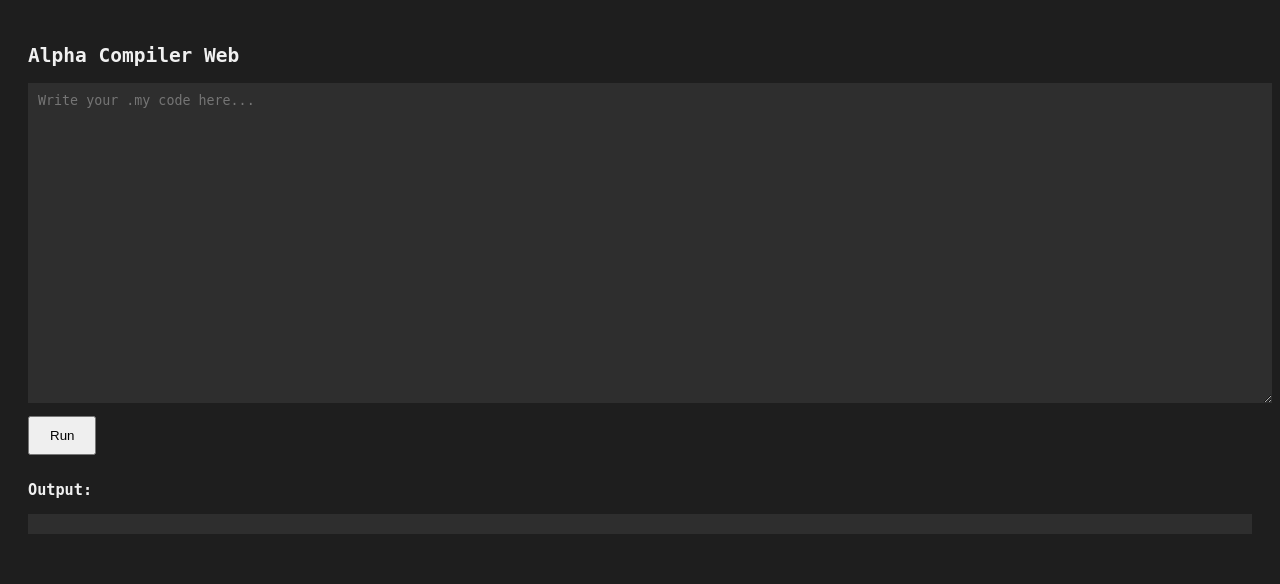
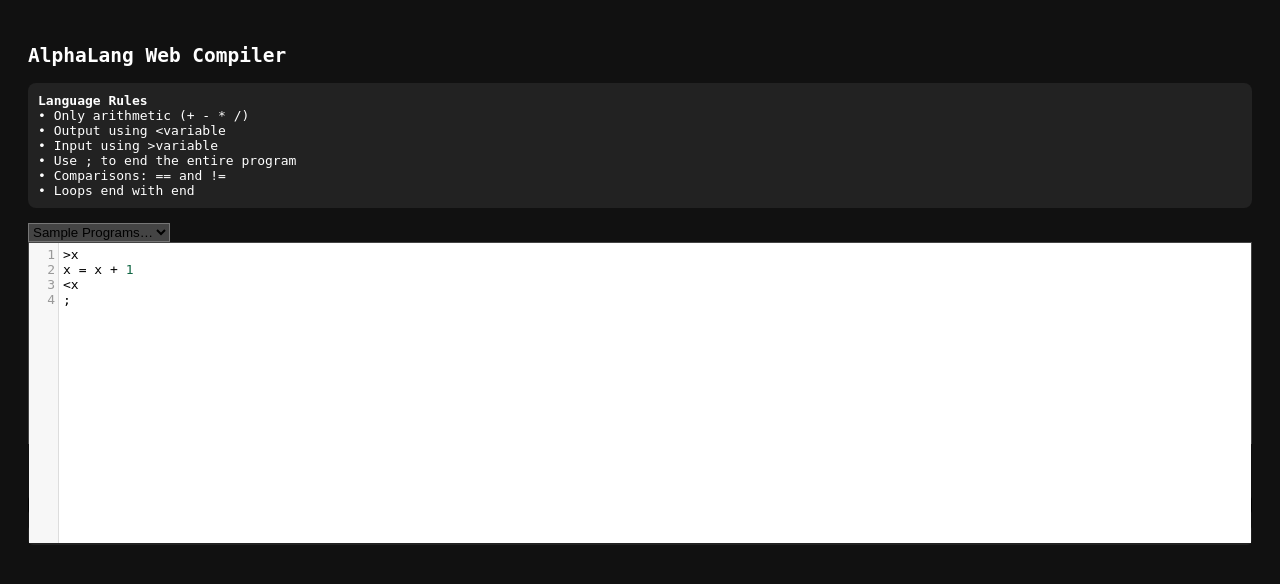
Before and after one commit to Git-of-abhay/Alpha-Compiler, a Flask app: page / in a window 1280 px wide. Shown: the top 584 px of the page. Run offline with Flask 3, Linux system fonts and the light colour scheme.

Commit message:
adding some GPT features so make it bit useful

```diff
--- a/templates/index.html
+++ b/templates/index.html
@@ -1,49 +1,142 @@
 <!DOCTYPE html>
-<html lang="en">
+<html>
 <head>
 <meta charset="UTF-8">
-<title>Alpha Compiler Web</title>
+<title>AlphaLang Compiler</title>
+
+
+<link rel="stylesheet" href="https://cdnjs.cloudflare.com/ajax/libs/codemirror/5.65.5/codemirror.min.css">
+<script src="https://cdnjs.cloudflare.com/ajax/libs/codemirror/5.65.5/codemirror.min.js"></script>
+<script src="https://cdnjs.cloudflare.com/ajax/libs/codemirror/5.65.5/mode/python/python.min.js"></script>
+
 <style>
-body { font-family: monospace; background: #1e1e1e; color: #f0f0f0; padding:20px; }
-textarea { width: 100%; height: 300px; background: #2e2e2e; color: #f0f0f0; border: none; padding: 10px; font-family: monospace; }
-button { padding: 10px 20px; margin: 10px 0; cursor: pointer; }
-pre { background: #2e2e2e; padding: 10px; white-space: pre-wrap; }
+body {
+  font-family: monospace;
+  background:#111;
+  color:white;
+  padding:20px;
+}
+#output {
+  white-space:pre-wrap;
+  background:#000;
+  padding:10px;
+  border-radius:5px;
+  margin-top:10px;
+}
+#memory {
+  white-space:pre-wrap;
+  background:#222;
+  padding:10px;
+  border-radius:5px;
+  margin-top:10px;
+}
+.btn {
+  padding:8px;
+  border:none;
+  margin:5px;
+  border-radius:4px;
+  cursor:pointer;
+  color:white;
+}
+.run { background:#28a745; }
+.reset { background:#d63333; }
+.samples { background:#444; }
 </style>
 </head>
+
 <body>
-<h2>Alpha Compiler Web</h2>
-<textarea id="code" placeholder="Write your .my code here..."></textarea><br>
-<button onclick="runCode()">Run</button>
-<h3>Output:</h3>
-<pre id="output"></pre>
+<h2>AlphaLang Web Compiler</h2>
+
+<!-- Language Help Box -->
+<div style="background:#222;padding:10px;border-radius:8px;">
+<b>Language Rules</b><br>
+• Only arithmetic (+ - * /)<br>
+• Output using <code>&lt;variable</code><br>
+• Input using <code>&gt;variable</code><br>
+• Use <code>;</code> to end the entire program<br>
+• Comparisons: <code>==</code> and <code>!=</code><br>
+• Loops end with <code>end</code><br>
+</div>
+
+<br>
+
+<!-- Samples -->
+<select id="samples" class="samples">
+  <option value="">Sample Programs…</option>
+  <option value="x = 1\n<x\n;">Print X</option>
+  <option value=">x\ny = x + 3\n<y\n;">Input + Print</option>
+  <option value="x = 0\nwhile x != 3\n    x = x + 1\nend\n<x\n;">Loop Example</option>
+</select>
+
+<div id="editor" style="border:1px solid #444;height:200px;"></div>
+
+<button class="btn run" onclick="runCode()">Run ▶</button>
+<button class="btn reset" onclick="resetSession()">Reset Session</button>
+
+<div id="output"></div>
+<div id="memory"></div>
 
 <script>
-let session_id = Math.random().toString(36).substring(2, 12);
+let editor = CodeMirror(document.getElementById('editor'), {
+  value: ">x\nx = x + 1\n<x\n;",
+  mode: "python",
+  theme: "default",
+  lineNumbers: true
+});
 
-function runCode(input_var=null, input_val=null) {
-    let formData = new FormData();
-    formData.append('code', document.getElementById('code').value);
-    formData.append('session', session_id);
-    if(input_var && input_val !== null){
-        formData.append('input_var', input_var);
-        formData.append('input', input_val);
-    }
+let session = Math.random().toString(36).substring(2);
 
-    fetch('/run', {
-        method: 'POST',
-        body: formData
-    })
-    .then(res => res.json())
-    .then(data => {
-        if(data.output) {
-            document.getElementById('output').textContent = data.output.join('\n');
-        }
-        if(data.need_input){
-            let val = prompt(`Enter value for ${data.need_input}:`);
-            runCode(data.need_input, val);
-        }
-    });
+document.getElementById("samples").onchange = function() {
+  editor.setValue(this.value);
+};
+
+function runCode() {
+  let code = editor.getValue();
+  document.getElementById("output").textContent = "Running...";
+  document.getElementById("memory").textContent = "";
+
+  fetch("/run", {
+    method: "POST",
+    headers: { "Content-Type":"application/x-www-form-urlencoded" },
+    body: `code=${encodeURIComponent(code)}&session=${session}`
+  })
+  .then(r=>r.json())
+  .then(res=>{
+      if(res.error) document.getElementById("output").textContent = "Error: "+res.error;
+      if(res.output) document.getElementById("output").textContent = res.output.join("\n");
+      if(res.need_input){
+          let val = prompt(`Enter value for ${res.need_input}`);
+          fetch("/run", {
+            method:"POST",
+            headers:{ "Content-Type":"application/x-www-form-urlencoded" },
+            body:`code=${encodeURIComponent(code)}&session=${session}&input_var=${res.need_input}&input=${val}`
+          })
+          .then(r=>r.json()).then(runCode);
+      }
+      checkLoop(res);
+      showMemory(res);
+  });
+}
+
+function showMemory(res){
+  if(res.memory){
+    document.getElementById("memory").textContent =
+      "Variable Memory\n----------------\n" +
+      JSON.stringify(res.memory,null,2);
+  }
+}
+
+function resetSession(){
+  session = Math.random().toString(36).substring(2);
+  document.getElementById("output").textContent = "New session started.";
+}
+
+function checkLoop(res){
+  if(res.error && res.error.includes("timed out"))
+    document.getElementById("output").textContent +=
+      "\n⚠️ Possible infinite loop detected!";
 }
 </script>
+
 </body>
 </html>
```
